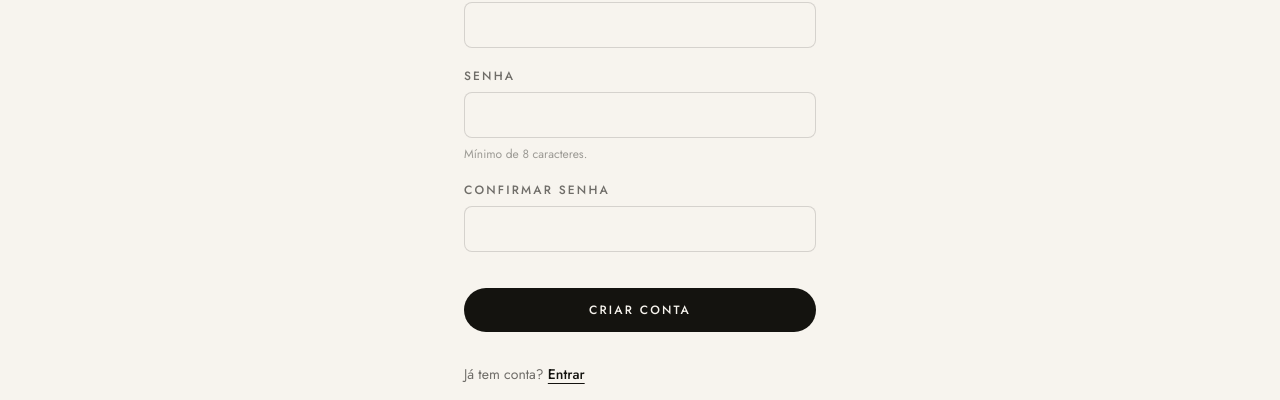
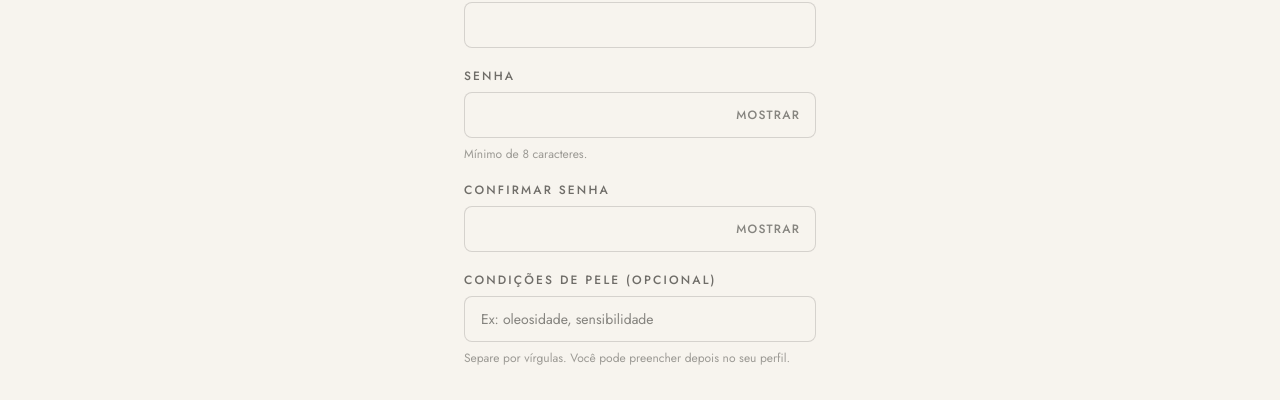
Before and after one commit to NyikholasSeiji/uniques-frontend, a React (Vite) app: page /registro in a window 1280 px wide. Shown: the part 396-796 px from the top of the page. Built offline with nearby package versions, Linux system fonts and the light colour scheme; no server answers.

Commit message:
feat(auth): adiciona toggle de senha, condições de pele no cadastro e badge de papel no perfil

```diff
--- /dev/null
+++ b/src/components/PasswordInput.tsx
@@ -0,0 +1,26 @@
+import { useState, type InputHTMLAttributes } from "react";
+
+type PasswordInputProps = InputHTMLAttributes<HTMLInputElement>;
+
+const PasswordInput = ({ className, ...props }: PasswordInputProps) => {
+  const [visible, setVisible] = useState(false);
+
+  return (
+    <div className="relative">
+      <input
+        {...props}
+        type={visible ? "text" : "password"}
+        className={`${className ?? ""} pr-16`}
+      />
+      <button
+        type="button"
+        onClick={() => setVisible((prev) => !prev)}
+        className="absolute inset-y-0 right-4 text-xs font-medium uppercase tracking-[0.1em] text-ink/50 hover:text-ink"
+      >
+        {visible ? "Ocultar" : "Mostrar"}
+      </button>
+    </div>
+  );
+};
+
+export default PasswordInput;
--- a/src/pages/Login.tsx
+++ b/src/pages/Login.tsx
@@ -3,6 +3,7 @@ import { Link, useNavigate } from "react-router-dom";
 import axios from "axios";
 import Navbar from "../components/Navbar";
 import Footer from "../components/Footer";
+import PasswordInput from "../components/PasswordInput";
 import { useAuth } from "../context/AuthContext";
 import { getErrorMessage } from "../utils/errors";
 
@@ -63,12 +64,11 @@ export default function Login() {
             <span className="text-xs font-medium uppercase tracking-[0.18em] text-ink/60">
               Senha
             </span>
-            <input
-              type="password"
+            <PasswordInput
               required
               value={password}
               onChange={(e) => setPassword(e.target.value)}
-              className="rounded-lg border border-ink/15 bg-cream px-4 py-3 text-sm text-ink outline-none transition-colors focus:border-ink"
+              className="w-full rounded-lg border border-ink/15 bg-cream px-4 py-3 text-sm text-ink outline-none transition-colors focus:border-ink"
             />
           </label>
 
--- a/src/pages/Profile.tsx
+++ b/src/pages/Profile.tsx
@@ -3,6 +3,7 @@ import { useNavigate } from "react-router-dom";
 import axios from "axios";
 import Navbar from "../components/Navbar";
 import Footer from "../components/Footer";
+import PasswordInput from "../components/PasswordInput";
 import { useAuth } from "../context/AuthContext";
 import { changePassword, deleteUser, updateUser } from "../services/users";
 import { getErrorMessage } from "../utils/errors";
@@ -36,6 +37,9 @@ export default function Profile() {
   if (!user) {
     return null;
   }
+
+  const profileUnchanged =
+    name.trim() === user.name && skinConditions === user.skinConditions.join(", ");
 
   const handleProfileSubmit = async (e: FormEvent) => {
     e.preventDefault();
@@ -120,7 +124,12 @@ export default function Profile() {
         <h1 className="mt-4 font-display text-4xl font-medium leading-tight tracking-wide text-ink">
           Olá, {user.name}
         </h1>
-        <p className="mt-2 text-sm text-ink/60">{user.email}</p>
+        <div className="mt-2 flex items-center gap-3">
+          <p className="text-sm text-ink/60">{user.email}</p>
+          <span className="rounded-full bg-sand px-3 py-1 text-[10px] font-medium uppercase tracking-[0.18em] text-ink/60">
+            {user.role === "ADMIN" ? "Administradora" : "Cliente"}
+          </span>
+        </div>
 
         <form onSubmit={handleProfileSubmit} className="mt-12 flex flex-col gap-5">
           <h2 className="text-xs font-medium uppercase tracking-[0.18em] text-ink/40">
@@ -160,7 +169,7 @@ export default function Profile() {
 
           <button
             type="submit"
-            disabled={savingProfile}
+            disabled={savingProfile || profileUnchanged}
             className="mt-2 self-start rounded-full bg-ink px-8 py-3.5 text-xs font-medium uppercase tracking-[0.18em] text-cream transition-colors hover:bg-gold disabled:opacity-50"
           >
             {savingProfile ? "Salvando..." : "Salvar alterações"}
@@ -176,12 +185,11 @@ export default function Profile() {
             <span className="text-xs font-medium uppercase tracking-[0.18em] text-ink/60">
               Senha atual
             </span>
-            <input
-              type="password"
+            <PasswordInput
               required
               value={currentPassword}
               onChange={(e) => setCurrentPassword(e.target.value)}
-              className="rounded-lg border border-ink/15 bg-cream px-4 py-3 text-sm text-ink outline-none transition-colors focus:border-ink"
+              className="w-full rounded-lg border border-ink/15 bg-cream px-4 py-3 text-sm text-ink outline-none transition-colors focus:border-ink"
             />
           </label>
 
@@ -189,14 +197,13 @@ export default function Profile() {
             <span className="text-xs font-medium uppercase tracking-[0.18em] text-ink/60">
               Nova senha
             </span>
-            <input
-              type="password"
+            <PasswordInput
               required
               minLength={8}
               maxLength={72}
               value={newPassword}
               onChange={(e) => setNewPassword(e.target.value)}
-              className="rounded-lg border border-ink/15 bg-cream px-4 py-3 text-sm text-ink outline-none transition-colors focus:border-ink"
+              className="w-full rounded-lg border border-ink/15 bg-cream px-4 py-3 text-sm text-ink outline-none transition-colors focus:border-ink"
             />
           </label>
 
@@ -204,14 +211,13 @@ export default function Profile() {
             <span className="text-xs font-medium uppercase tracking-[0.18em] text-ink/60">
               Confirmar nova senha
             </span>
-            <input
-              type="password"
+            <PasswordInput
               required
               minLength={8}
               maxLength={72}
               value={confirmNewPassword}
               onChange={(e) => setConfirmNewPassword(e.target.value)}
-              className="rounded-lg border border-ink/15 bg-cream px-4 py-3 text-sm text-ink outline-none transition-colors focus:border-ink"
+              className="w-full rounded-lg border border-ink/15 bg-cream px-4 py-3 text-sm text-ink outline-none transition-colors focus:border-ink"
             />
           </label>
 
--- a/src/pages/Register.tsx
+++ b/src/pages/Register.tsx
@@ -3,6 +3,7 @@ import { Link, useNavigate } from "react-router-dom";
 import axios from "axios";
 import Navbar from "../components/Navbar";
 import Footer from "../components/Footer";
+import PasswordInput from "../components/PasswordInput";
 import { useAuth } from "../context/AuthContext";
 import { getErrorMessage } from "../utils/errors";
 
@@ -14,6 +15,7 @@ export default function Register() {
   const [email, setEmail] = useState("");
   const [password, setPassword] = useState("");
   const [confirmPassword, setConfirmPassword] = useState("");
+  const [skinConditions, setSkinConditions] = useState("");
   const [error, setError] = useState<string | null>(null);
   const [submitting, setSubmitting] = useState(false);
 
@@ -29,7 +31,15 @@ export default function Register() {
     setSubmitting(true);
 
     try {
-      await register({ name, email, password });
+      await register({
+        name,
+        email,
+        password,
+        skinConditions: skinConditions
+          .split(",")
+          .map((item) => item.trim())
+          .filter(Boolean),
+      });
       navigate("/perfil");
     } catch (err) {
       if (axios.isAxiosError(err) && err.response?.status === 409) {
@@ -86,14 +96,13 @@ export default function Register() {
             <span className="text-xs font-medium uppercase tracking-[0.18em] text-ink/60">
               Senha
             </span>
-            <input
-              type="password"
+            <PasswordInput
               required
               minLength={8}
               maxLength={72}
               value={password}
               onChange={(e) => setPassword(e.target.value)}
-              className="rounded-lg border border-ink/15 bg-cream px-4 py-3 text-sm text-ink outline-none transition-colors focus:border-ink"
+              className="w-full rounded-lg border border-ink/15 bg-cream px-4 py-3 text-sm text-ink outline-none transition-colors focus:border-ink"
             />
             <span className="text-xs text-ink/40">Mínimo de 8 caracteres.</span>
           </label>
@@ -102,15 +111,28 @@ export default function Register() {
             <span className="text-xs font-medium uppercase tracking-[0.18em] text-ink/60">
               Confirmar senha
             </span>
-            <input
-              type="password"
+            <PasswordInput
               required
               minLength={8}
               maxLength={72}
               value={confirmPassword}
               onChange={(e) => setConfirmPassword(e.target.value)}
+              className="w-full rounded-lg border border-ink/15 bg-cream px-4 py-3 text-sm text-ink outline-none transition-colors focus:border-ink"
+            />
+          </label>
+
+          <label className="flex flex-col gap-2">
+            <span className="text-xs font-medium uppercase tracking-[0.18em] text-ink/60">
+              Condições de pele (opcional)
+            </span>
+            <input
+              type="text"
+              placeholder="Ex: oleosidade, sensibilidade"
+              value={skinConditions}
+              onChange={(e) => setSkinConditions(e.target.value)}
               className="rounded-lg border border-ink/15 bg-cream px-4 py-3 text-sm text-ink outline-none transition-colors focus:border-ink"
             />
+            <span className="text-xs text-ink/40">Separe por vírgulas. Você pode preencher depois no seu perfil.</span>
           </label>
 
           {error && <p className="text-sm text-red-700">{error}</p>}
```
